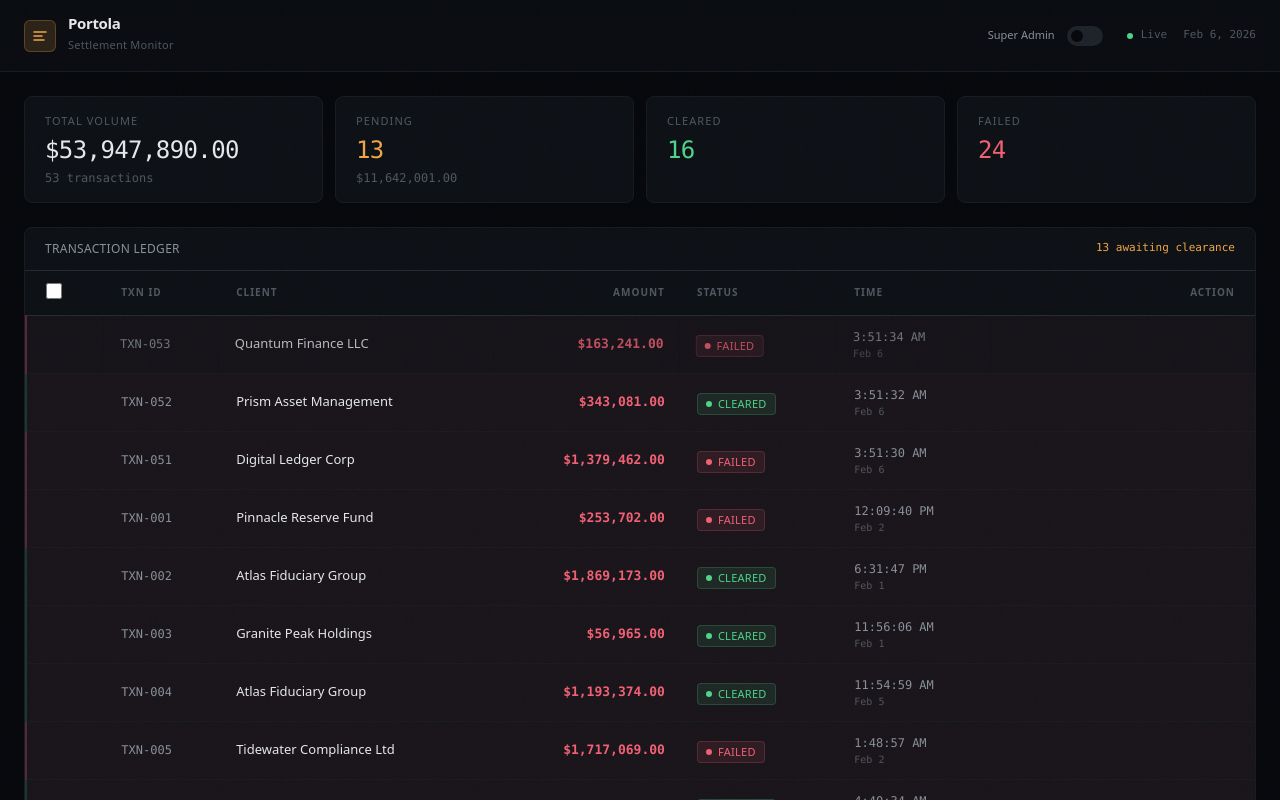
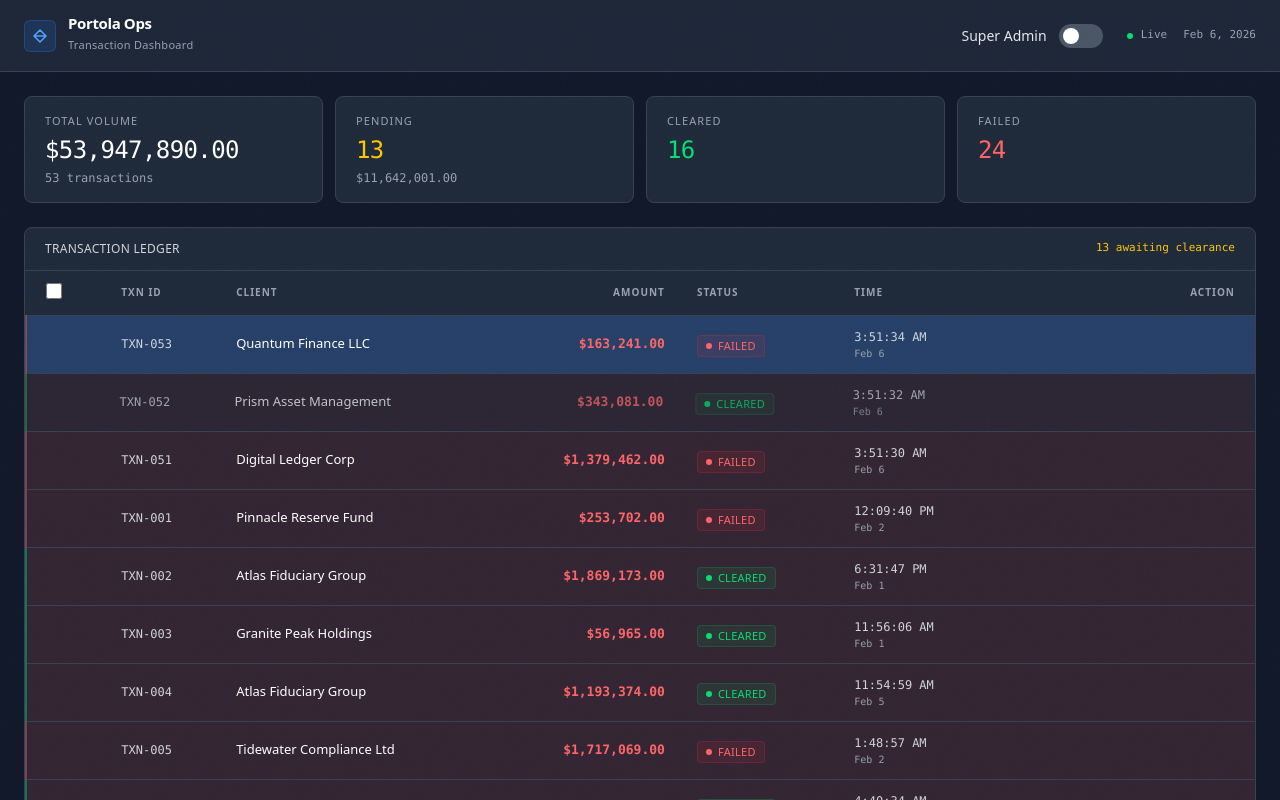
Before and after one commit to soebk/portola-ops-dashboard, a Next.js app: page / in a window 1280 px wide. Shown: the top 800 px of the page. Built offline with nearby package versions, Linux system fonts and the light colour scheme.

Commit message:
FIXES: Working Super Admin toggle, flash animation for new transactions, more original design with proper colors

```diff
--- a/src/app/globals.css
+++ b/src/app/globals.css
@@ -67,7 +67,14 @@ body::before {
   to { transform: rotate(360deg); }
 }
 
+@keyframes flashNew {
+  0% { background-color: rgba(59, 130, 246, 0.3); }
+  50% { background-color: rgba(59, 130, 246, 0.1); }
+  100% { background-color: transparent; }
+}
+
 .animate-fade-in { animation: fadeIn 0.5s ease-out both; }
 .animate-row-in { animation: slideInRow 0.3s ease-out both; }
+.animate-flash-new { animation: flashNew 2s ease-out both; }
 .btn-clear-pulse { animation: pulseGlow 2.5s ease-in-out infinite; }
 .processing-spinner { animation: spin 0.8s linear infinite; }
--- a/src/app/page.tsx
+++ b/src/app/page.tsx
@@ -79,22 +79,22 @@ function formatDate(iso: string): string {
 function StatusBadge({ status }: { status: Transaction['status'] }) {
   const config = {
     Pending: {
-      bg: 'bg-accent-amber/10',
-      text: 'text-accent-amber',
-      dot: 'bg-accent-amber',
-      border: 'border-accent-amber/20',
+      bg: 'bg-yellow-500/10',
+      text: 'text-yellow-400',
+      dot: 'bg-yellow-400',
+      border: 'border-yellow-500/20',
     },
     Cleared: {
-      bg: 'bg-accent-green/10',
-      text: 'text-accent-green',
-      dot: 'bg-accent-green',
-      border: 'border-accent-green/20',
+      bg: 'bg-green-500/10',
+      text: 'text-green-400',
+      dot: 'bg-green-400',
+      border: 'border-green-500/20',
     },
     Failed: {
-      bg: 'bg-accent-red/10',
-      text: 'text-accent-red',
-      dot: 'bg-accent-red',
-      border: 'border-accent-red/20',
+      bg: 'bg-red-500/10',
+      text: 'text-red-400',
+      dot: 'bg-red-400',
+      border: 'border-red-500/20',
     },
   }[status]
 
@@ -118,15 +118,15 @@ function StatCard({
   accent?: string
 }) {
   return (
-    <div className="bg-surface-1 border border-border-subtle rounded-lg px-5 py-4 flex flex-col gap-1">
-      <span className="text-[11px] font-medium uppercase tracking-widest text-text-muted">
+    <div className="bg-gray-800 border border-gray-700 rounded-lg px-5 py-4 flex flex-col gap-1">
+      <span className="text-[11px] font-medium uppercase tracking-widest text-gray-400">
         {label}
       </span>
-      <span className={`text-2xl font-mono font-light tracking-tight ${accent || 'text-text-primary'}`}>
+      <span className={`text-2xl font-mono font-light tracking-tight ${accent || 'text-white'}`}>
         {value}
       </span>
       {sub && (
-        <span className="text-xs text-text-muted font-mono">{sub}</span>
+        <span className="text-xs text-gray-400 font-mono">{sub}</span>
       )}
     </div>
   )
@@ -148,6 +148,7 @@ export default function Dashboard() {
   const [bulkProcessing, setBulkProcessing] = useState(false)
   const [transactionCounter, setTransactionCounter] = useState(51)
   const [isHovering, setIsHovering] = useState(false)
+  const [newlyAddedIds, setNewlyAddedIds] = useState<Set<string>>(new Set())
 
   useEffect(() => {
     setTransactions(generateMockTransactions())
@@ -160,6 +161,18 @@ export default function Dashboard() {
         const newTransaction = generateNewTransaction(transactionCounter)
         setTransactions(prev => [newTransaction, ...prev])
         setTransactionCounter(prev => prev + 1)
+
+        // Mark as newly added for flash effect
+        setNewlyAddedIds(prev => new Set(prev).add(newTransaction.id))
+
+        // Remove flash after 2 seconds
+        setTimeout(() => {
+          setNewlyAddedIds(prev => {
+            const updated = new Set(prev)
+            updated.delete(newTransaction.id)
+            return updated
+          })
+        }, 2000)
       }
     }, 2000)
 
@@ -286,59 +299,60 @@ export default function Dashboard() {
   }
 
   const rowBorderColor: Record<Transaction['status'], string> = {
-    Pending: 'border-l-accent-amber/40',
-    Cleared: 'border-l-accent-green/20',
-    Failed: 'border-l-accent-red/30',
+    Pending: 'border-l-yellow-400/40',
+    Cleared: 'border-l-green-400/40',
+    Failed: 'border-l-red-400/40',
   }
 
   return (
-    <div className="min-h-screen bg-surface-0 font-sans">
+    <div className="min-h-screen bg-gray-900 font-sans">
       {/* Header */}
-      <header className="border-b border-border-subtle bg-surface-1/60 backdrop-blur-sm sticky top-0 z-50">
+      <header className="border-b border-gray-700 bg-gray-800/90 backdrop-blur-sm sticky top-0 z-50">
         <div className="mx-auto max-w-[1400px] px-6 py-4 flex items-center justify-between">
           <div className="flex items-center gap-3">
-            <div className="h-8 w-8 rounded-md bg-accent-amber/15 border border-accent-amber/25 flex items-center justify-center">
-              <svg width="16" height="16" viewBox="0 0 16 16" fill="none" className="text-accent-amber">
-                <path d="M2 4h12M2 8h8M2 12h10" stroke="currentColor" strokeWidth="1.5" strokeLinecap="round" />
+            <div className="h-8 w-8 rounded-md bg-blue-500/15 border border-blue-500/25 flex items-center justify-center">
+              <svg width="16" height="16" viewBox="0 0 16 16" fill="none" className="text-blue-400">
+                <path d="M8 2L2 8h12L8 2zM8 14L14 8H2l6 6z" stroke="currentColor" strokeWidth="1.5" strokeLinecap="round" strokeLinejoin="round" />
               </svg>
             </div>
             <div>
-              <h1 className="text-[15px] font-semibold tracking-tight text-text-primary leading-none">
-                Portola
+              <h1 className="text-[15px] font-semibold tracking-tight text-white leading-none">
+                Portola Ops
               </h1>
-              <span className="text-[11px] text-text-muted tracking-wide">
-                Settlement Monitor
+              <span className="text-[11px] text-gray-400 tracking-wide">
+                Transaction Dashboard
               </span>
             </div>
           </div>
           <div className="flex items-center gap-6">
             {/* Super Admin Toggle */}
             <div className="flex items-center gap-3">
-              <span className="text-[11px] font-medium text-text-secondary">Super Admin</span>
+              <span className="text-sm font-medium text-gray-200">Super Admin</span>
               <button
                 onClick={() => setIsSuperAdmin(!isSuperAdmin)}
-                className={`relative inline-flex h-5 w-9 items-center rounded-full transition-colors focus:outline-none focus:ring-2 focus:ring-accent-blue focus:ring-offset-2 focus:ring-offset-surface-1 ${
-                  isSuperAdmin ? 'bg-accent-amber' : 'bg-surface-3'
+                className={`relative inline-flex h-6 w-11 items-center rounded-full transition-colors duration-200 focus:outline-none focus:ring-2 focus:ring-blue-500 focus:ring-offset-2 focus:ring-offset-gray-900 ${
+                  isSuperAdmin ? 'bg-blue-500' : 'bg-gray-600'
                 }`}
+                type="button"
               >
                 <span
-                  className={`inline-block h-3 w-3 transform rounded-full bg-surface-0 transition-transform ${
-                    isSuperAdmin ? 'translate-x-5' : 'translate-x-1'
+                  className={`inline-block h-4 w-4 transform rounded-full bg-white transition-transform duration-200 ${
+                    isSuperAdmin ? 'translate-x-6' : 'translate-x-1'
                   }`}
                 />
               </button>
               {isSuperAdmin && (
-                <span className="text-[10px] font-medium text-accent-amber bg-accent-amber/10 px-2 py-0.5 rounded border border-accent-amber/20">
-                  HIGH-VALUE ENABLED
+                <span className="text-xs font-medium text-blue-400 bg-blue-500/10 px-2 py-1 rounded border border-blue-500/20">
+                  HIGH-VALUE UNLOCKED
                 </span>
               )}
             </div>
             <div className="flex items-center gap-4">
-              <div className="flex items-center gap-2 text-[11px] font-mono text-text-muted">
-                <span className="h-1.5 w-1.5 rounded-full bg-accent-green animate-pulse" />
+              <div className="flex items-center gap-2 text-[11px] font-mono text-gray-400">
+                <span className="h-1.5 w-1.5 rounded-full bg-green-400 animate-pulse" />
                 Live
               </div>
-              <span className="text-[11px] font-mono text-text-muted">
+              <span className="text-[11px] font-mono text-gray-400">
                 {new Date().toLocaleDateString('en-US', { month: 'short', day: 'numeric', year: 'numeric' })}
               </span>
             </div>
@@ -358,40 +372,40 @@ export default function Dashboard() {
             label="Pending"
             value={String(stats.pending)}
             sub={formatCurrency(stats.pendingVolume)}
-            accent="text-accent-amber"
+            accent="text-yellow-400"
           />
           <StatCard
             label="Cleared"
             value={String(stats.cleared)}
-            accent="text-accent-green"
+            accent="text-green-400"
           />
           <StatCard
             label="Failed"
             value={String(stats.failed)}
-            accent="text-accent-red"
+            accent="text-red-400"
           />
         </div>
 
         {/* Bulk actions */}
         {selectedIds.size > 0 && (
-          <div className="bg-surface-1 border border-border-subtle rounded-lg px-5 py-3 mb-4">
+          <div className="bg-gray-800 border border-gray-700 rounded-lg px-5 py-3 mb-4">
             <div className="flex items-center justify-between">
               <div className="flex items-center space-x-3">
-                <span className="text-[13px] font-medium text-text-primary">
+                <span className="text-[13px] font-medium text-white">
                   {selectedIds.size} transaction{selectedIds.size !== 1 ? 's' : ''} selected
                 </span>
               </div>
               <div className="flex items-center space-x-3">
                 <button
                   onClick={() => setSelectedIds(new Set())}
-                  className="text-[12px] text-text-muted hover:text-text-secondary transition-colors"
+                  className="text-[12px] text-gray-400 hover:text-gray-300 transition-colors"
                 >
                   Clear Selection
                 </button>
                 <button
                   onClick={clearSelectedTransactions}
                   disabled={bulkProcessing}
-                  className="inline-flex items-center gap-2 rounded-md px-3 py-1.5 text-[11px] font-medium tracking-wide transition-all duration-200 bg-accent-green/15 text-accent-green border border-accent-green/25 hover:bg-accent-green/25 hover:border-accent-green/40 disabled:opacity-50 disabled:cursor-not-allowed"
+                  className="inline-flex items-center gap-2 rounded-md px-3 py-1.5 text-[11px] font-medium tracking-wide transition-all duration-200 bg-green-500/15 text-green-400 border border-green-500/25 hover:bg-green-500/25 hover:border-green-500/40 disabled:opacity-50 disabled:cursor-not-allowed"
                 >
                   {bulkProcessing ? (
                     <>
@@ -409,18 +423,18 @@ export default function Dashboard() {
 
         {/* Transaction Table */}
         <div
-          className="bg-surface-1 border border-border-subtle rounded-lg overflow-hidden animate-fade-in"
+          className="bg-gray-800 border border-gray-700 rounded-lg overflow-hidden animate-fade-in"
           style={{ animationDelay: '100ms' }}
           onMouseEnter={() => setIsHovering(true)}
           onMouseLeave={() => setIsHovering(false)}
         >
-          <div className="px-5 py-3 border-b border-border flex items-center justify-between">
-            <span className="text-[12px] font-medium text-text-secondary tracking-wide uppercase">
+          <div className="px-5 py-3 border-b border-gray-700 flex items-center justify-between">
+            <span className="text-[12px] font-medium text-gray-300 tracking-wide uppercase">
               Transaction Ledger
             </span>
-            <span className="text-[11px] font-mono text-text-muted">
+            <span className="text-[11px] font-mono text-gray-400">
               {stats.pending > 0 && (
-                <span className="text-accent-amber">{stats.pending} awaiting clearance</span>
+                <span className="text-yellow-400">{stats.pending} awaiting clearance</span>
               )}
             </span>
           </div>
@@ -428,32 +442,32 @@ export default function Dashboard() {
           <div className="overflow-x-auto">
             <table className="w-full">
               <thead>
-                <tr className="border-b border-border">
+                <tr className="border-b border-gray-700">
                   <th className="px-5 py-2.5 text-left">
                     <input
                       type="checkbox"
                       checked={transactions.filter(t => t.status === 'Pending').length > 0 &&
                                transactions.filter(t => t.status === 'Pending').every(t => selectedIds.has(t.id))}
                       onChange={toggleSelectAll}
-                      className="h-4 w-4 rounded border-border bg-surface-2 text-accent-amber focus:ring-accent-amber/50"
+                      className="h-4 w-4 rounded border-gray-600 bg-gray-700 text-yellow-400 focus:ring-yellow-400/50"
                     />
                   </th>
-                  <th className="px-4 py-2.5 text-left text-[10px] font-semibold uppercase tracking-[0.1em] text-text-muted">
+                  <th className="px-4 py-2.5 text-left text-[10px] font-semibold uppercase tracking-[0.1em] text-gray-400">
                     TXN ID
                   </th>
-                  <th className="px-4 py-2.5 text-left text-[10px] font-semibold uppercase tracking-[0.1em] text-text-muted">
+                  <th className="px-4 py-2.5 text-left text-[10px] font-semibold uppercase tracking-[0.1em] text-gray-400">
                     Client
                   </th>
-                  <th className="px-4 py-2.5 text-right text-[10px] font-semibold uppercase tracking-[0.1em] text-text-muted">
+                  <th className="px-4 py-2.5 text-right text-[10px] font-semibold uppercase tracking-[0.1em] text-gray-400">
                     Amount
                   </th>
-                  <th className="px-4 py-2.5 text-left text-[10px] font-semibold uppercase tracking-[0.1em] text-text-muted">
+                  <th className="px-4 py-2.5 text-left text-[10px] font-semibold uppercase tracking-[0.1em] text-gray-400">
                     Status
                   </th>
-                  <th className="px-4 py-2.5 text-left text-[10px] font-semibold uppercase tracking-[0.1em] text-text-muted">
+                  <th className="px-4 py-2.5 text-left text-[10px] font-semibold uppercase tracking-[0.1em] text-gray-400">
                     Time
                   </th>
-                  <th className="px-5 py-2.5 text-right text-[10px] font-semibold uppercase tracking-[0.1em] text-text-muted">
+                  <th className="px-5 py-2.5 text-right text-[10px] font-semibold uppercase tracking-[0.1em] text-gray-400">
                     Action
                   </th>
                 </tr>
@@ -467,10 +481,11 @@ export default function Dashboard() {
                     <tr
                       key={transaction.id}
                       className={`
-                        border-b border-border-subtle last:border-0
+                        border-b border-gray-700 last:border-0
                         border-l-2 ${rowBorderColor[transaction.status]}
-                        ${isHighValue ? 'bg-accent-red/5' : ''}
-                        hover:bg-surface-2/50 transition-colors duration-150
+                        ${isHighValue ? 'bg-red-900/20' : ''}
+                        ${newlyAddedIds.has(transaction.id) ? 'animate-flash-new' : ''}
+                        hover:bg-gray-800/50 transition-colors duration-150
                         animate-row-in
                       `}
                       style={{ animationDelay: `${i * 20}ms` }}
@@ -481,20 +496,20 @@ export default function Dashboard() {
                             type="checkbox"
                             checked={selectedIds.has(transaction.id)}
                             onChange={() => toggleSelection(transaction.id)}
-                            className="h-4 w-4 rounded border-border bg-surface-2 text-accent-amber focus:ring-accent-amber/50"
+                            className="h-4 w-4 rounded border-gray-600 bg-gray-700 text-yellow-400 focus:ring-yellow-400/50"
                           />
                         ) : (
                           <div className="h-4 w-4"></div>
                         )}
                       </td>
-                      <td className="px-4 py-3 text-[12px] font-mono font-medium text-text-secondary whitespace-nowrap">
+                      <td className="px-4 py-3 text-[12px] font-mono font-medium text-gray-300 whitespace-nowrap">
                         {transaction.id}
                       </td>
-                      <td className="px-4 py-3 text-[13px] text-text-primary whitespace-nowrap">
+                      <td className="px-4 py-3 text-[13px] text-white whitespace-nowrap">
                         {transaction.clientName}
                       </td>
                       <td className="px-4 py-3 text-right text-[13px] font-mono font-light whitespace-nowrap tabular-nums">
-                        <span className={isHighValue ? 'font-semibold text-accent-red' : 'text-text-primary'}>
+                        <span className={isHighValue ? 'font-semibold text-red-400' : 'text-white'}>
                           {formatCurrency(transaction.amount)}
                         </span>
                       </td>
@@ -503,10 +518,10 @@ export default function Dashboard() {
                       </td>
                       <td className="px-4 py-3 whitespace-nowrap">
                         <div className="flex flex-col">
-                          <span className="text-[12px] font-mono text-text-secondary">
+                          <span className="text-[12px] font-mono text-gray-300">
                             {formatTime(transaction.timestamp)}
                           </span>
-                          <span className="text-[10px] font-mono text-text-muted">
+                          <span className="text-[10px] font-mono text-gray-400">
                             {formatDate(transaction.timestamp)}
                           </span>
                         </div>
@@ -521,10 +536,10 @@ export default function Dashboard() {
                               text-[11px] font-medium tracking-wide
                               transition-all duration-200
                               ${processingIds.has(transaction.id)
-                                ? 'bg-surface-3 text-text-muted border border-border cursor-not-allowed'
+                                ? 'bg-gray-600 text-gray-400 border border-gray-600 cursor-not-allowed'
                                 : canClearFunds
-                                ? 'bg-accent-amber/15 text-accent-amber border border-accent-amber/25 hover:bg-accent-amber/25 hover:border-accent-amber/40 btn-clear-pulse cursor-pointer'
-                                : 'bg-surface-3 text-text-muted border border-border cursor-not-allowed'
+                                ? 'bg-yellow-500/15 text-yellow-400 border border-yellow-500/25 hover:bg-yellow-500/25 hover:border-yellow-500/40 btn-clear-pulse cursor-pointer'
+                                : 'bg-gray-600 text-gray-400 border border-gray-600 cursor-not-allowed'
                               }
                             `}
                           >
@@ -551,11 +566,11 @@ export default function Dashboard() {
 
         {/* Footer */}
         <div className="mt-4 flex items-center justify-between px-1">
-          <span className="text-[10px] font-mono text-text-muted tracking-wide">
-            PORTOLA SETTLEMENTS v2.0
+          <span className="text-[10px] font-mono text-gray-400 tracking-wide">
+            PORTOLA OPS DASHBOARD v2.0
           </span>
-          <span className="text-[10px] font-mono text-text-muted">
-            {stats.total} records • {isHovering ? 'paused' : 'streaming'}
+          <span className="text-[10px] font-mono text-gray-400">
+            {stats.total} records • <span className={isHovering ? 'text-yellow-400' : 'text-green-400'}>{isHovering ? 'paused' : 'streaming'}</span>
           </span>
         </div>
       </main>
```
